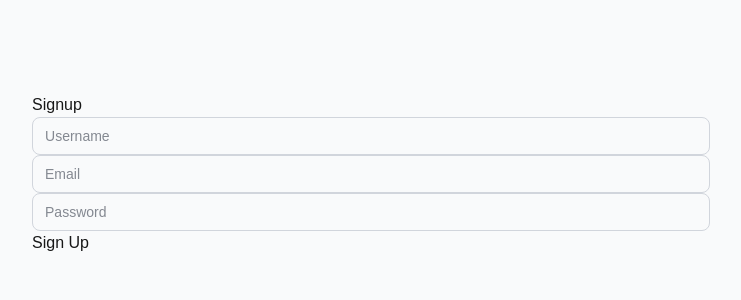
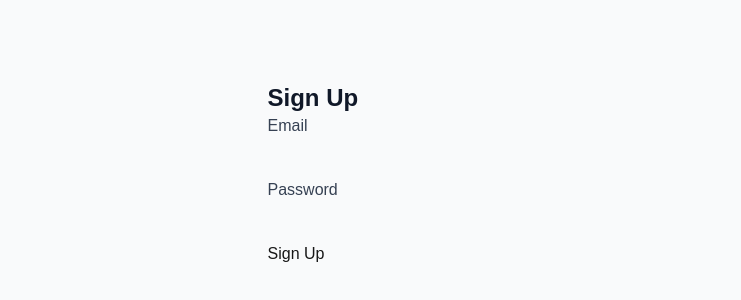
Before and after one commit to ItsMeUjo/ai-life-organizer, a Next.js app: page /signup in a window 1280 px wide. Shown: the part 226-526 px from the top of the page, without its empty margins (269-1010 px from the left). Built offline with nearby package versions, Linux system fonts and the light colour scheme.

Commit message:
Update signup page with layout and styling

```diff
--- a/app/(auth)/signup/page.tsx
+++ b/app/(auth)/signup/page.tsx
@@ -1,16 +1,24 @@
-// Updated page.tsx file
-
 import React from 'react';
+import Layout from '../Layout';
 
 const SignupPage = () => {
   return (
-    <div>
-      <h1>Signup</h1>
-      <input className="w-full border border-gray-300 rounded-lg px-3 py-2 text-sm text-gray-900 focus:outline-none focus:ring-2 focus:ring-blue-500" type="text" placeholder="Username" />
-      <input className="w-full border border-gray-300 rounded-lg px-3 py-2 text-sm text-gray-900 focus:outline-none focus:ring-2 focus:ring-blue-500" type="email" placeholder="Email" />
-      <input className="w-full border border-gray-300 rounded-lg px-3 py-2 text-sm text-gray-900 focus:outline-none focus:ring-2 focus:ring-blue-500" type="password" placeholder="Password" />
-      <button type="submit">Sign Up</button>
-    </div>
+    <Layout>
+      <div className="signup-container">
+        <h1 className="text-2xl font-bold text-gray-900">Sign Up</h1>
+        <form>
+          <div className="mb-4">
+            <label htmlFor="email" className="block text-gray-700">Email</label>
+            <input type="email" id="email" className="input text-gray-900" required />
+          </div>
+          <div className="mb-4">
+            <label htmlFor="password" className="block text-gray-700">Password</label>
+            <input type="password" id="password" className="input text-gray-900" required />
+          </div>
+          <button type="submit" className="btn">Sign Up</button>
+        </form>
+      </div>
+    </Layout>
   );
 };
 
```
